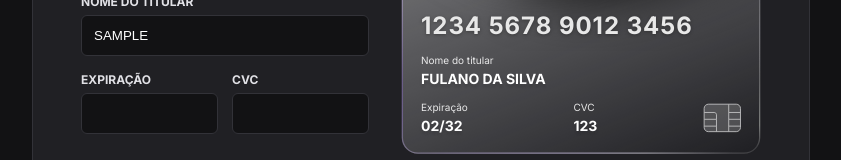
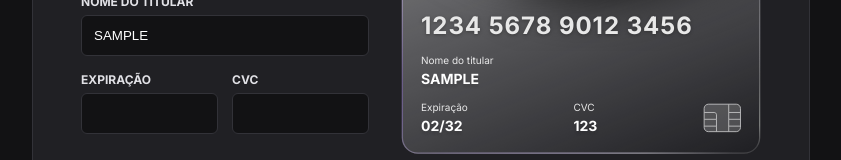
Before and after one commit to joeyanovich/Explorer-Lab-Rocketpay, a website built with Vite: page index.html in a window 1280 px wide. Both pictures are taken after typing "Sample", "Sample", "Sample", "Sample" into the empty fields and a click on the button "ADICIONAR CARTÃO". Shown: the part 355-515 px from the top of the page, without its empty margins (219-1060 px from the left). Built offline with nearby package versions, Linux system fonts and the light colour scheme.

Commit message:
:hammer:Feat: changed card display name 'FULADO DA SILVA' to 'NOME TITULAR DO CARTÃO'

```diff
--- a/index.html
+++ b/index.html
@@ -115,7 +115,7 @@
 
           <div class="cc-holder">
             <div class="label">Nome do titular</div>
-            <div class="value">FULANO DA SILVA</div>
+            <div class="value">NOME TITULAR DO CARTÃO</div>
           </div>
 
           <div class="cc-extra">
--- a/src/main.js
+++ b/src/main.js
@@ -106,3 +106,11 @@ addButton.addEventListener("click", () => {
 document.querySelector("form").addEventListener("submit", (event) => {
   event.preventDefault()
 })
+
+const cardHolder = document.querySelector("#card-holder")
+cardHolder.addEventListener("input", () => {
+  const ccHolder = document.querySelector(".cc-holder .value")
+
+  ccHolder.innerText =
+    cardHolder.value.length === 0 ? "NOME TITULAR DO CARTÃO" : cardHolder.value
+})
```
